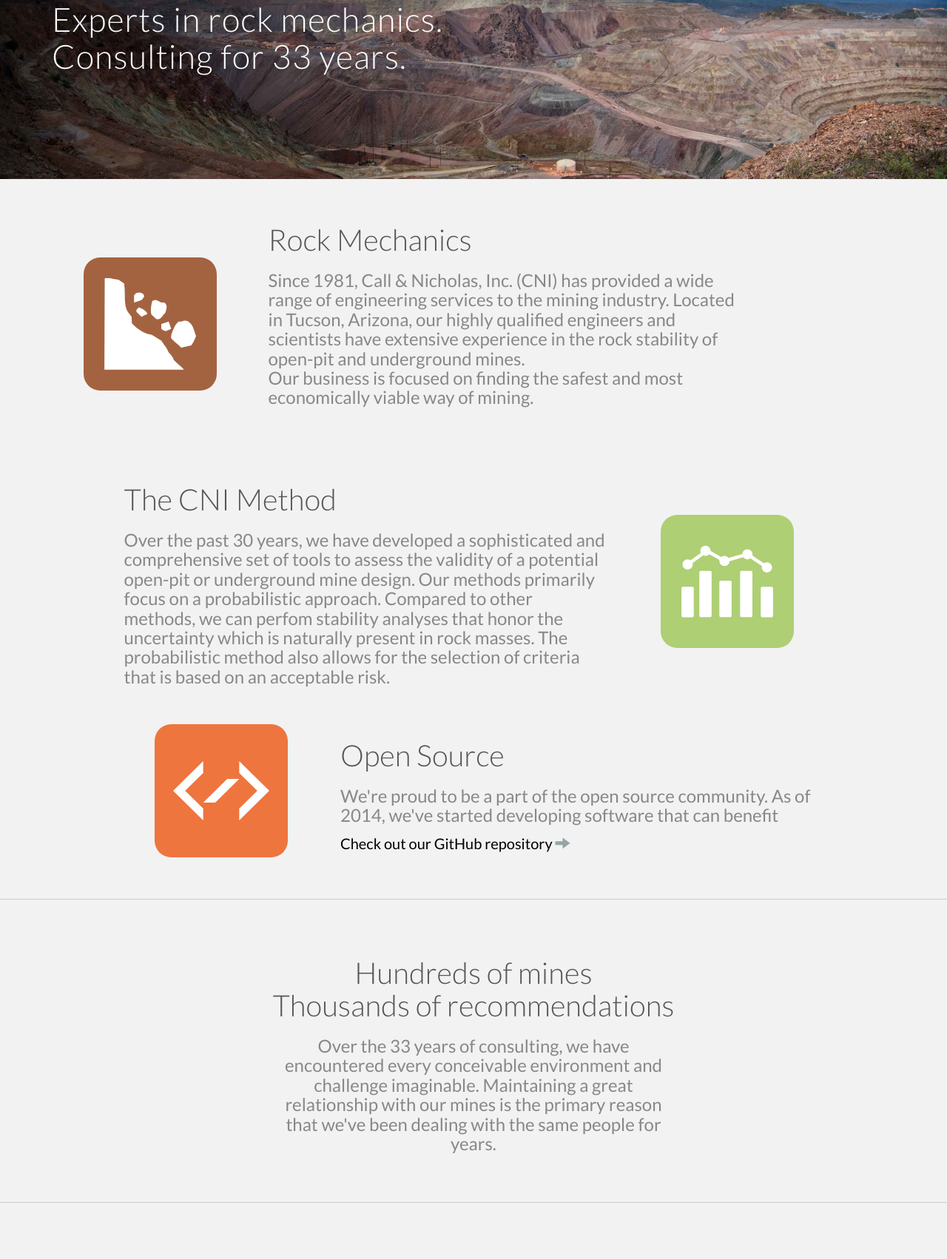
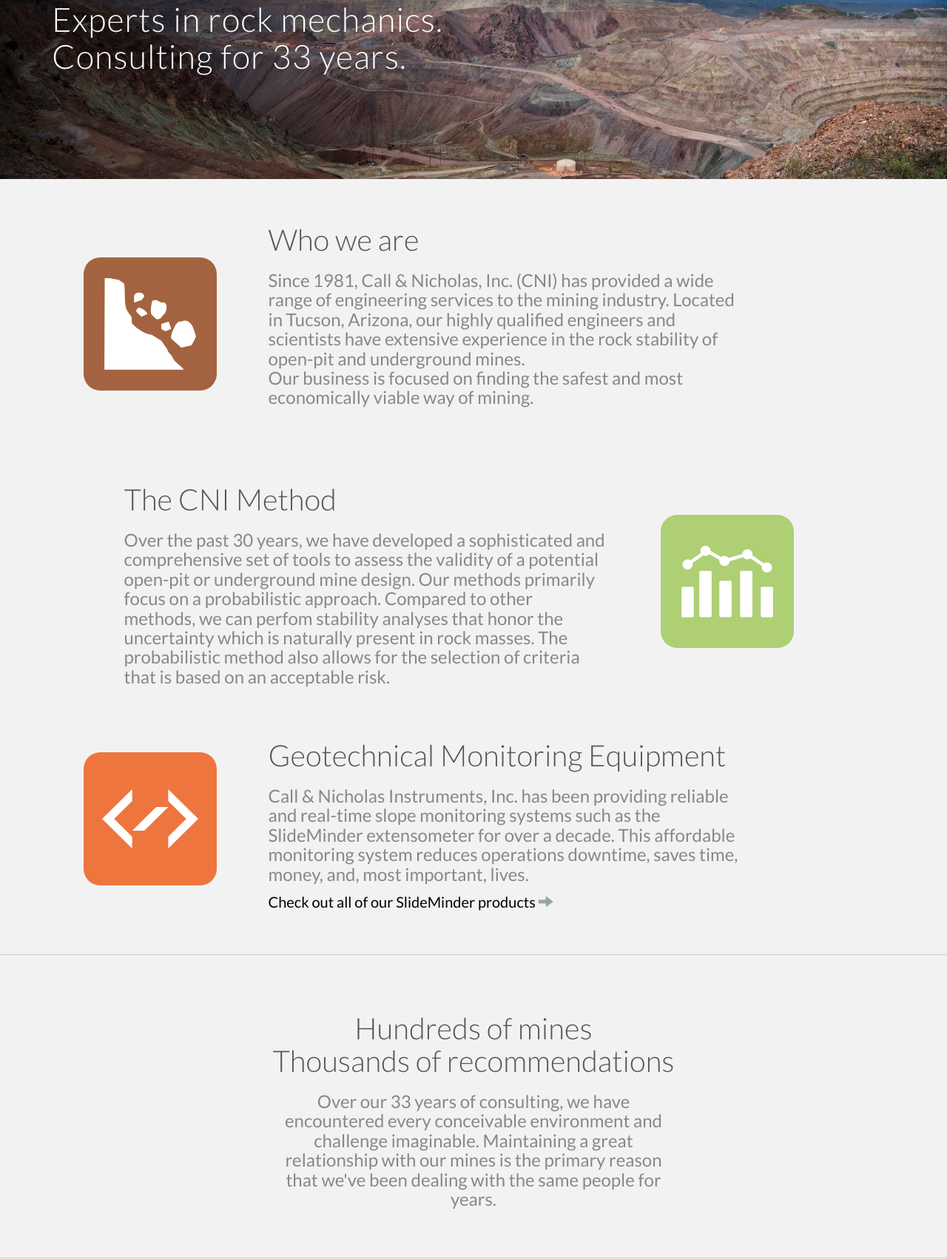
Before and after one commit to cnitucson/website, a PHP site: page / in a window 1280 px wide. Shown: the part 258-1960 px from the top of the page at 74% size. Run offline with PHP 8.4, Linux system fonts and the light colour scheme; some libraries are stand-ins or nearby versions.

Commit message:
changed slideminder content and fixed maps link

```diff
--- a/css/global.css
+++ b/css/global.css
@@ -209,6 +207,12 @@
     text-align: center; margin: 0;
 }
 
+.slideMinderFrame {
+    height: 255px;      /* equals max image height */
+    white-space: nowrap;
+    text-align: center; margin: 0;
+}
+
 .helper {
     display: inline-block;
     height: 100%;
--- a/index.html
+++ b/index.html
@@ -67,7 +67,7 @@
 				<img src="img/rockfall.svg" width="180">
 			</div>
 			<div class="col-lg-7 infoblob">
-				<h1>Rock Mechanics</h1>
+				<h1>Who we are</h1>
 				<h3>Since 1981, Call & Nicholas, Inc. (CNI) has provided a wide range of engineering services to the mining industry. Located in Tucson, Arizona, our highly qualified engineers and scientists have extensive experience in the rock stability of open-pit and underground mines.<br>
 				Our business is focused on finding the safest and most economically viable way of mining.
 				</h3>
@@ -86,13 +86,14 @@
 		</div>
 		<!-- OPEN SOURCE PORTION-->
 		<div class="row mt">
-			<div class="col-lg-3 col-lg-offset-1 centered">
+			<div class="col-lg-3 col-lg-offset-1 centered valign slideMinderFrame">
+				<span class="helper"></span>
 				<img src="img/opensource.svg" width="180">
 			</div>
 			<div class="col-lg-7 infoblob">
-				<h1>Open Source</h1>
-				<h3>We're proud to be a part of the open source community. As of 2014, we've started developing software that can benefit </h3>
-				<a href="http://github.com/cnitucson">Check out our GitHub repository <span class="glyphicon glyphicon-arrow-right"></span></a>
+				<h1>Geotechnical Monitoring Equipment</h1>
+				<h3>Call & Nicholas Instruments, Inc. has been providing reliable and real-time slope monitoring systems such as the SlideMinder extensometer for over a decade. This affordable monitoring system reduces operations downtime, saves time, money, and, most important, lives.</h3>
+				<a href="http://slideminder.com">Check out all of our SlideMinder products <span class="glyphicon glyphicon-arrow-right"></span></a>
 			</div>
 		</div><!-- /row -->
 	</div><!-- /container -->
@@ -101,7 +102,7 @@
 		<div class="row mt centered">
 			<div class="col-lg-6 col-lg-offset-3">
 				<h1>Hundreds of mines<br>Thousands of recommendations</h1>
-				<h3>Over the <script>document.write(new Date().getFullYear()-1981)</script> years of consulting, we have encountered every conceivable environment and challenge imaginable. Maintaining a great relationship with our mines is the primary reason that we've been dealing with the same people for years.</h3>
+				<h3>Over our <script>document.write(new Date().getFullYear()-1981)</script> years of consulting, we have encountered every conceivable environment and challenge imaginable. Maintaining a great relationship with our mines is the primary reason that we've been dealing with the same people for years.</h3>
 			</div>
 		</div><!-- /row -->
 	</div><!-- /container -->
```
Also changed, not shown: other parts of css/global.css (+13 -15 lines), js/googleMaps.js (deleted, +0 -26 lines).
